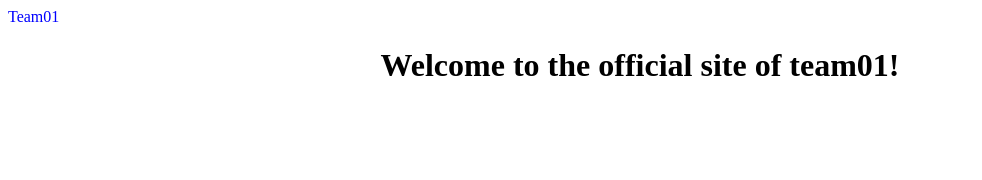
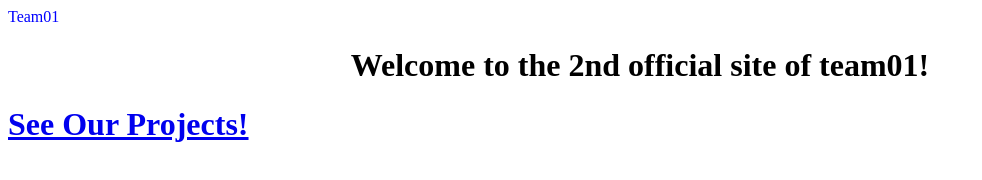
Before and after one commit to ahha2333/ahha2333.github.io, a plain HTML site: page index.html in a window 1280 px wide. Shown: the whole page, without its empty margins (0-982 px from the left). Drawn offline with Linux system fonts and the light colour scheme.

Commit message:
Update index.html

```diff
--- a/index.html
+++ b/index.html
@@ -1,14 +1,17 @@
 <!DOCTYPE HTML>
 <html>
 <head>
-<title>Official Site of Team 01</title>
+<title>2nd Official Site of Team 01</title>
 </head>
 <body>
 <div id="headd">
 <font color = blue>Team01</font>
 </div>
 <center>
-<h1>Welcome to the official site of team01!</h1>
+<h1>Welcome to the 2nd official site of team01!</h1>
 </center>
+  <h1>
+    <a href = "./projects.html">See Our Projects!</a>
+    </h1>
 </body>
 </html>
```
